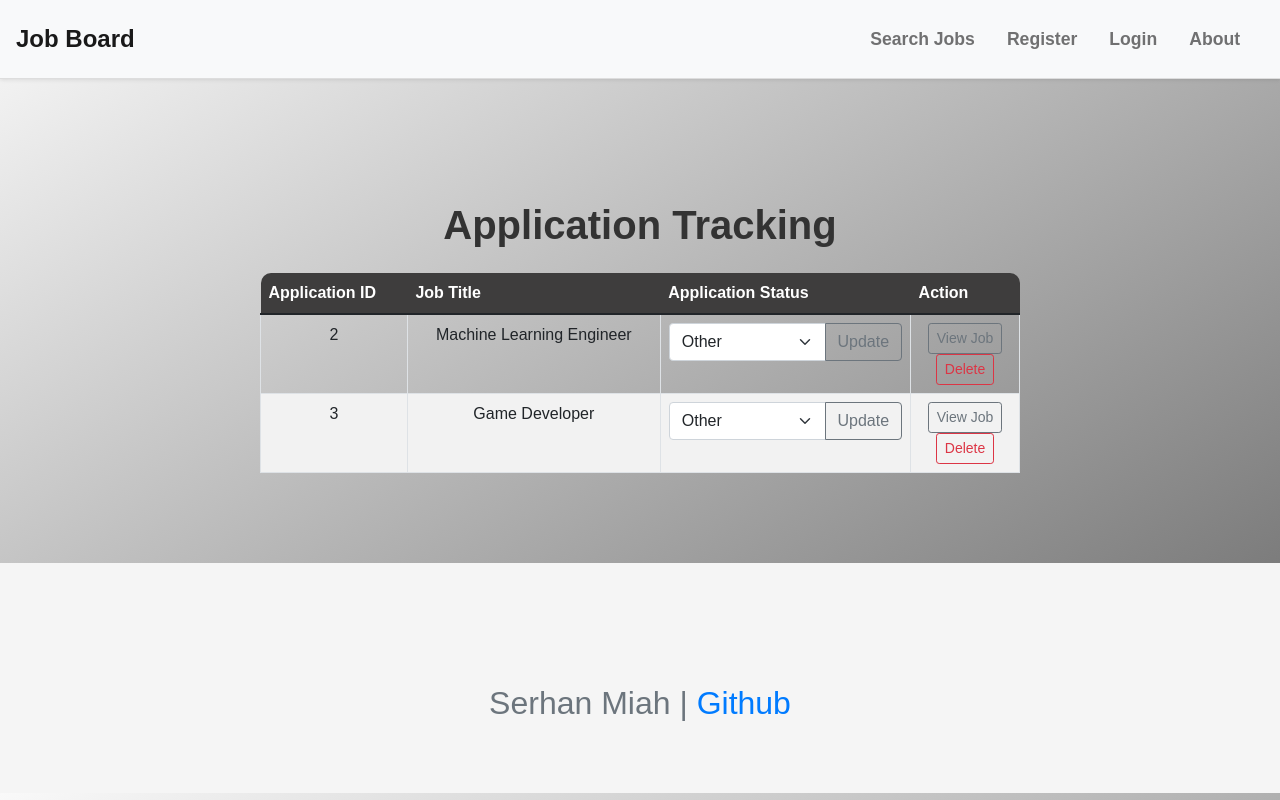
After one commit to SerhanMiah/FlaskSQL-JobBoard, a Flask app: page /applications in a window 1280 px wide. The commit adds this page. Run offline with Flask 2, Linux system fonts and the light colour scheme; data comes from the database, SQL or seed files in the repository; both versions use the stored data as it was after the commit; some libraries are stand-ins or nearby versions.

Commit message:
user able to track job application

```diff
--- a/project/applicants/routes.py
+++ b/project/applicants/routes.py
@@ -75,3 +75,18 @@ def delete_application(application_id):
 
     flash('Application deleted successfully', 'success')
     return redirect(url_for('applicants.my_applications'))
+
+
+@applicants_bp.route('/applications/<int:application_id>/status/<string:status>', methods=['POST'])
+@login_required
+def update_application_status(application_id, status):
+    application = Application.query.get_or_404(application_id)
+    if application.user_id != current_user.id:
+        flash('You do not have permission to update the status of this application', 'danger')
+        return redirect(url_for('applicants.my_applications'))
+
+    application.status = status
+    db.session.commit()
+
+    flash(f'Application status changed to {status} successfully', 'success')
+    return redirect(url_for('applicants.application_detail', application_id=application_id))
--- a/project/static/style.css
+++ b/project/static/style.css
@@ -505,3 +505,6 @@
   border-color: #b6d4e8;
   color: #0c5460;
 }
+
+
+/* application status */
--- a/project/templates/account.html
+++ b/project/templates/account.html
@@ -69,10 +69,6 @@
                         </div>
                     </form>
                     <hr>
-
-                    <form action="{{ url_for('users.delete_user', user_id=current_user.id) }}" method="POST">
-                        <button type="submit" class="btn btn-danger">Delete Account</button>
-                    </form>
                 </div>
             </div>
         </div>
--- /dev/null
+++ b/project/templates/application_list.html
@@ -0,0 +1,42 @@
+{% extends "base.html" %}
+
+{% block content %}
+  <h1 class="mb-4">Application Tracking</h1>
+  <table class="table">
+    <thead class="table-header">
+      <tr>
+        <th class="header-cell">Application ID</th>
+        <th class="header-cell">Job Title</th>
+        <th class="header-cell">Application Status</th>
+        <th class="header-cell">Action</th>
+      </tr>
+    </thead>
+    <tbody>
+      {% for application in applications %}
+        <tr>
+          <td>{{ application.id }}</td>
+          <td>{{ application.job.title }}</td>
+          <td>
+            <form action="{{ url_for('applicants.update_application_status', application_id=application.id, status='accepted') }}" method="post">
+              <div class="input-group">
+                <select class="form-select" name="status">
+                  <option value="Accepted" {% if application.status == 'Accepted' %} selected {% endif %}>Accepted</option>
+                  <option value="Declined" {% if application.status == 'Declined' %} selected {% endif %}>Declined</option>
+                  <option value="Rejected" {% if application.status == 'Rejected' %} selected {% endif %}>Rejected</option>
+                  <option value="Other" {% if application.status not in ['Accepted', 'Declined', 'Rejected'] %} selected {% endif %}>Other</option>
+                </select>
+                <button type="submit" class="btn btn-outline-secondary">Update</button>
+              </div>
+            </form>
+          </td>
+          <td>
+            <a href="{{ url_for('job_board.job_detail', job_id=application.job.id) }}" class="btn btn-sm btn-outline-secondary">View Job</a>
+            <form action="{{ url_for('applicants.delete_application', application_id=application.id) }}" method="post" onsubmit="return confirm('Are you sure you want to delete this application?')">
+              <button type="submit" class="btn btn-sm btn-outline-danger">Delete</button>
+            </form>
+          </td>
+        </tr>
+      {% endfor %}
+    </tbody>
+  </table>
+{% endblock %}
```
Also changed, not shown: project/templates/my_applications.html (+14 -1 lines), project/users/routes.py (+15 -3 lines), project/users/utils.py (+5 -7 lines), instance/site.db, project/static/profile_pics/6c96a638b1db6973.jpg (added), project/static/profile_pics/c0ef17473b030362.jpg (added).
